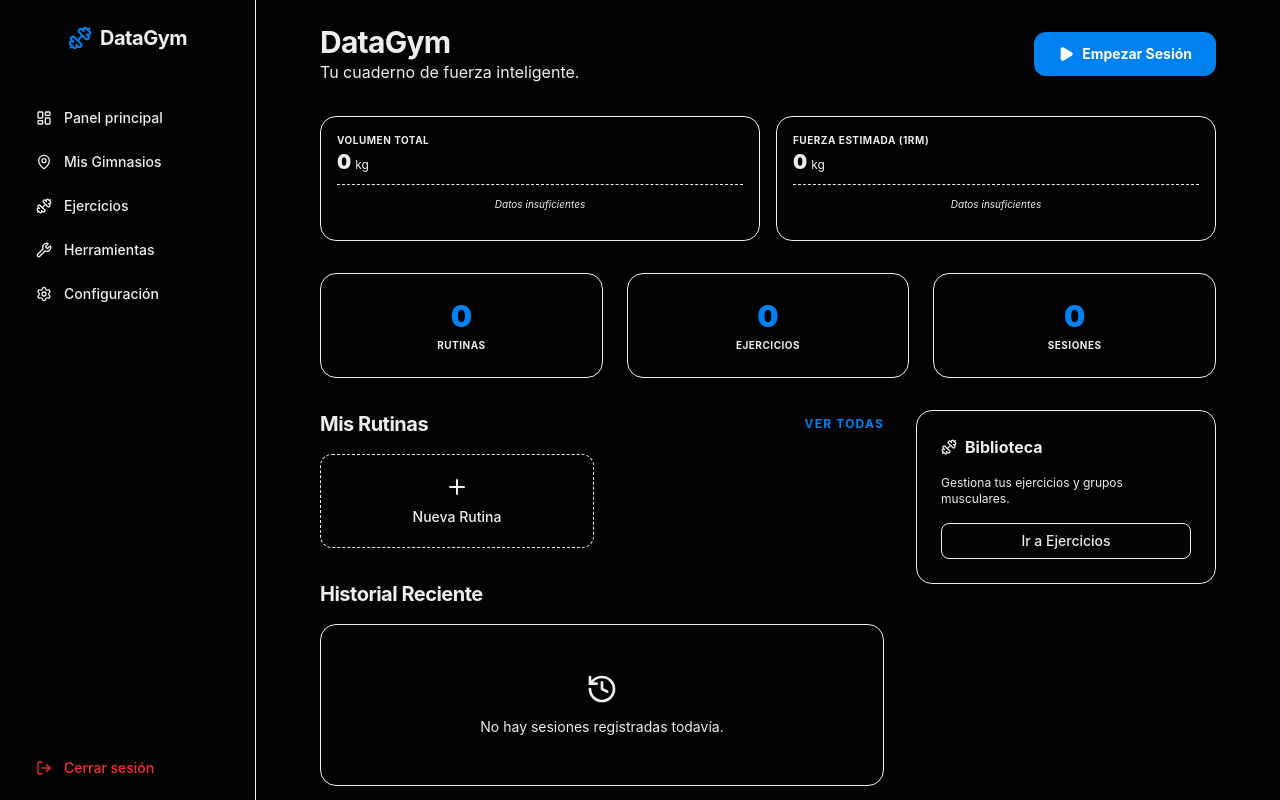
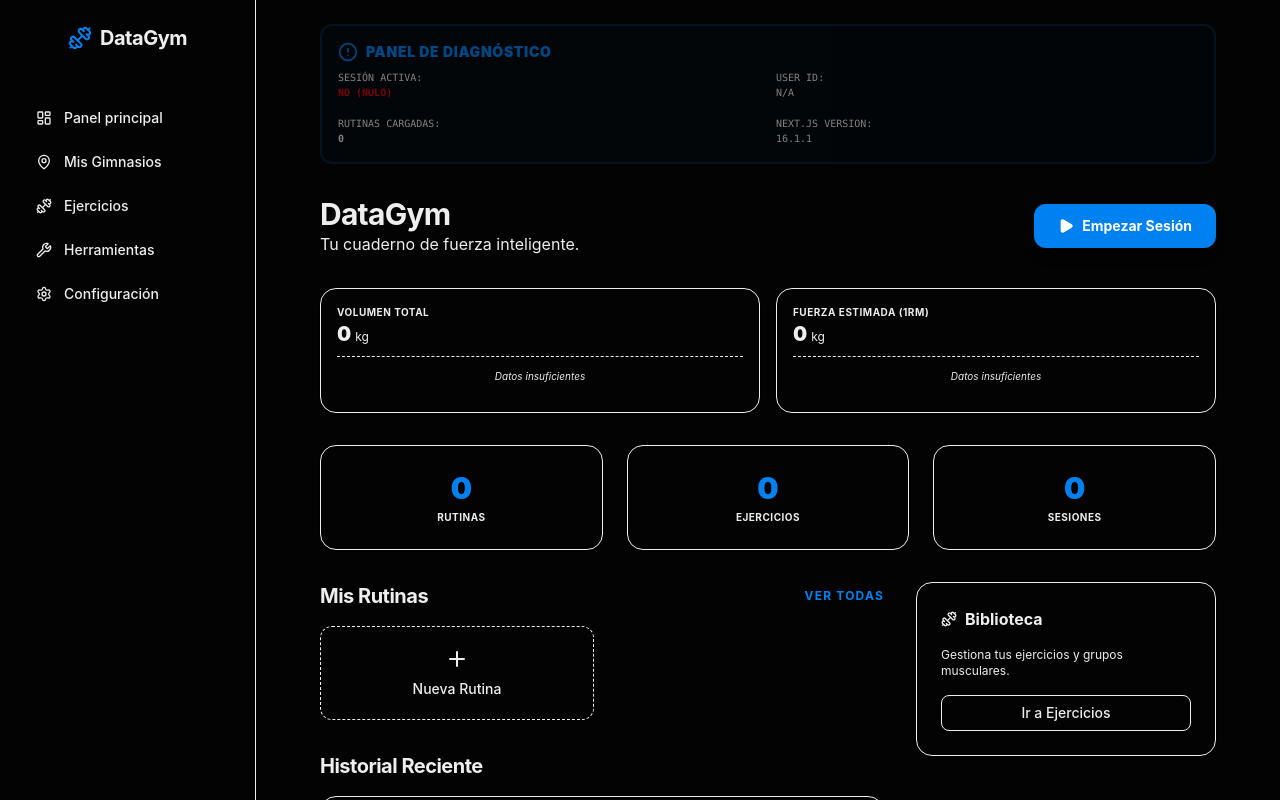
Before and after one commit to srbitgithub/datagymroutines, a Next.js app: page /dashboard in a window 1280 px wide. Shown: the top 800 px of the page. Built offline with nearby package versions, Linux system fonts and the light colour scheme.

Commit message:
fix(dashboard): add visual diagnostic panel and enhance session loading diagnostics

```diff
--- a/src/app/dashboard/page.tsx
+++ b/src/app/dashboard/page.tsx
@@ -4,17 +4,49 @@ import { getExercisesAction, getRoutinesAction, getProgressionDataAction } from
 import { ListChecks, Plus, Play, History, Dumbbell, TrendingUp } from "lucide-react";
 import Link from "next/link";
 import { MiniChart } from "@/modules/training/infrastructure/components/MiniChart";
+import { SupabaseAuthRepository } from "@/modules/auth/infrastructure/adapters/SupabaseAuthRepository";
+import { AlertCircle } from "lucide-react";
 
 export default async function DashboardPage() {
     const routines = await getRoutinesAction();
     const exercises = await getExercisesAction();
     const progression = await getProgressionDataAction();
+    const authRepository = new SupabaseAuthRepository();
+    const authUser = await authRepository.getSession();
 
     const volumeData = progression.map(p => ({ date: p.date, value: p.volume }));
     const strengthData = progression.map(p => ({ date: p.date, value: p.max1RM }));
 
     return (
         <div className="max-w-4xl mx-auto space-y-8">
+            {/* PANEL DE DIAGNÓSTICO TEMPORAL */}
+            <div className="rounded-xl border-2 border-brand-primary/20 bg-brand-primary/5 p-4 space-y-2 animate-pulse">
+                <div className="flex items-center gap-2 text-brand-primary">
+                    <AlertCircle className="h-5 w-5" />
+                    <h2 className="font-black uppercase tracking-wider text-sm">Panel de Diagnóstico</h2>
+                </div>
+                <div className="grid grid-cols-2 gap-4 text-[10px] font-mono">
+                    <div>
+                        <p className="text-muted-foreground">SESIÓN ACTIVA:</p>
+                        <p className={authUser ? "text-green-600 font-bold" : "text-red-600 font-bold"}>
+                            {authUser ? "SÍ (AUTENTICADO)" : "NO (NULO)"}
+                        </p>
+                    </div>
+                    <div>
+                        <p className="text-muted-foreground">USER ID:</p>
+                        <p className="truncate" title={authUser?.id || "N/A"}>{authUser?.id || "N/A"}</p>
+                    </div>
+                    <div>
+                        <p className="text-muted-foreground">RUTINAS CARGADAS:</p>
+                        <p className="font-bold">{routines.length}</p>
+                    </div>
+                    <div>
+                        <p className="text-muted-foreground">NEXT.JS VERSION:</p>
+                        <p>16.1.1</p>
+                    </div>
+                </div>
+            </div>
+
             <header className="flex flex-col md:flex-row md:items-center justify-between gap-4">
                 <div>
                     <h1 className="text-3xl font-bold tracking-tight">DataGym</h1>
--- a/src/modules/auth/infrastructure/adapters/SupabaseAuthRepository.ts
+++ b/src/modules/auth/infrastructure/adapters/SupabaseAuthRepository.ts
@@ -59,7 +59,10 @@ export class SupabaseAuthRepository extends SupabaseRepository implements AuthRe
         const client = await this.getClient();
         const { data, error } = await client.auth.getUser();
 
-        if (error || !data.user) return null;
+        if (error || !data.user) {
+            console.log("[SupabaseAuthRepository] getSession: No user found", error?.message);
+            return null;
+        }
 
         return AuthMapper.toDomain(data.user);
     }
```
